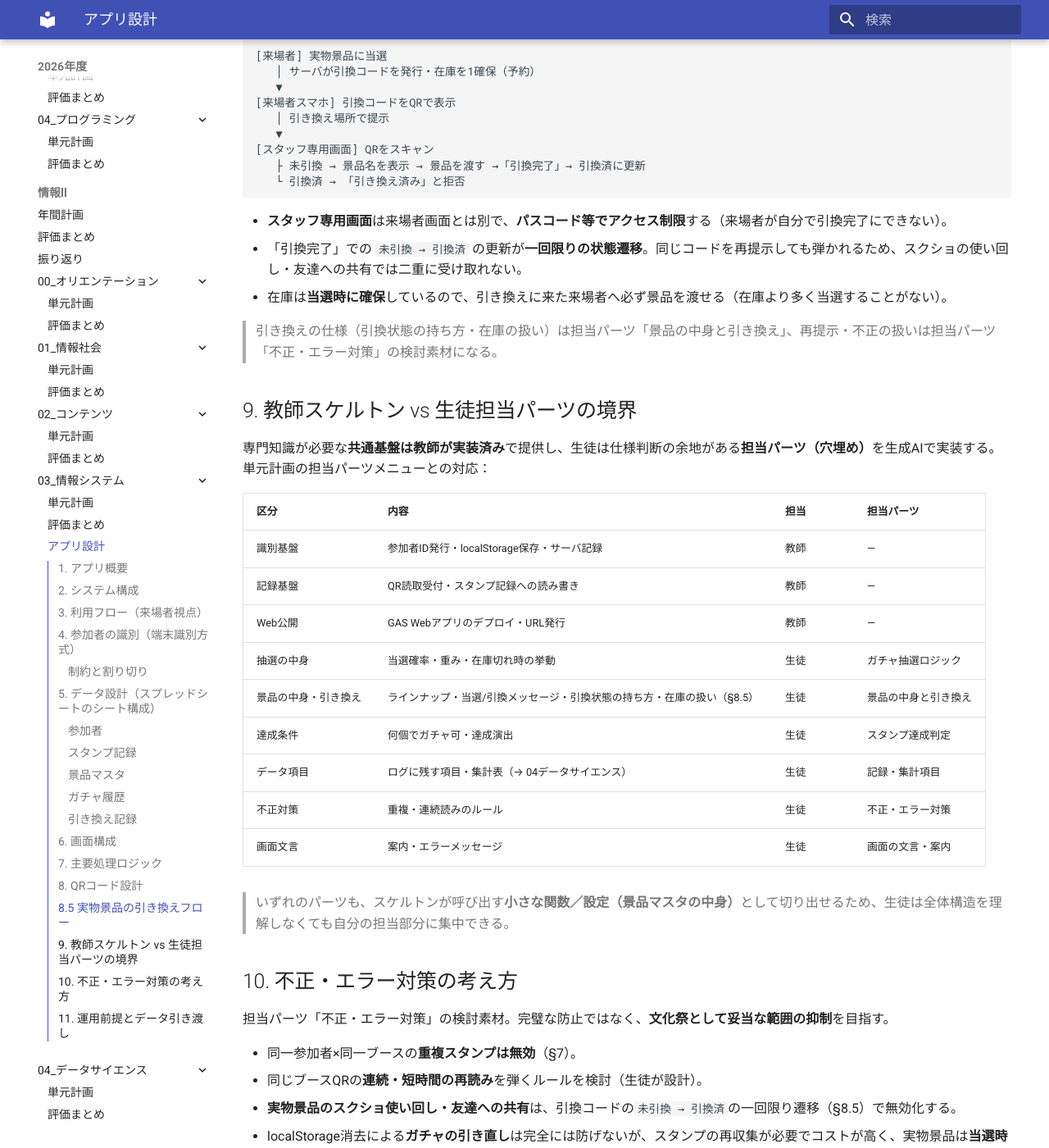
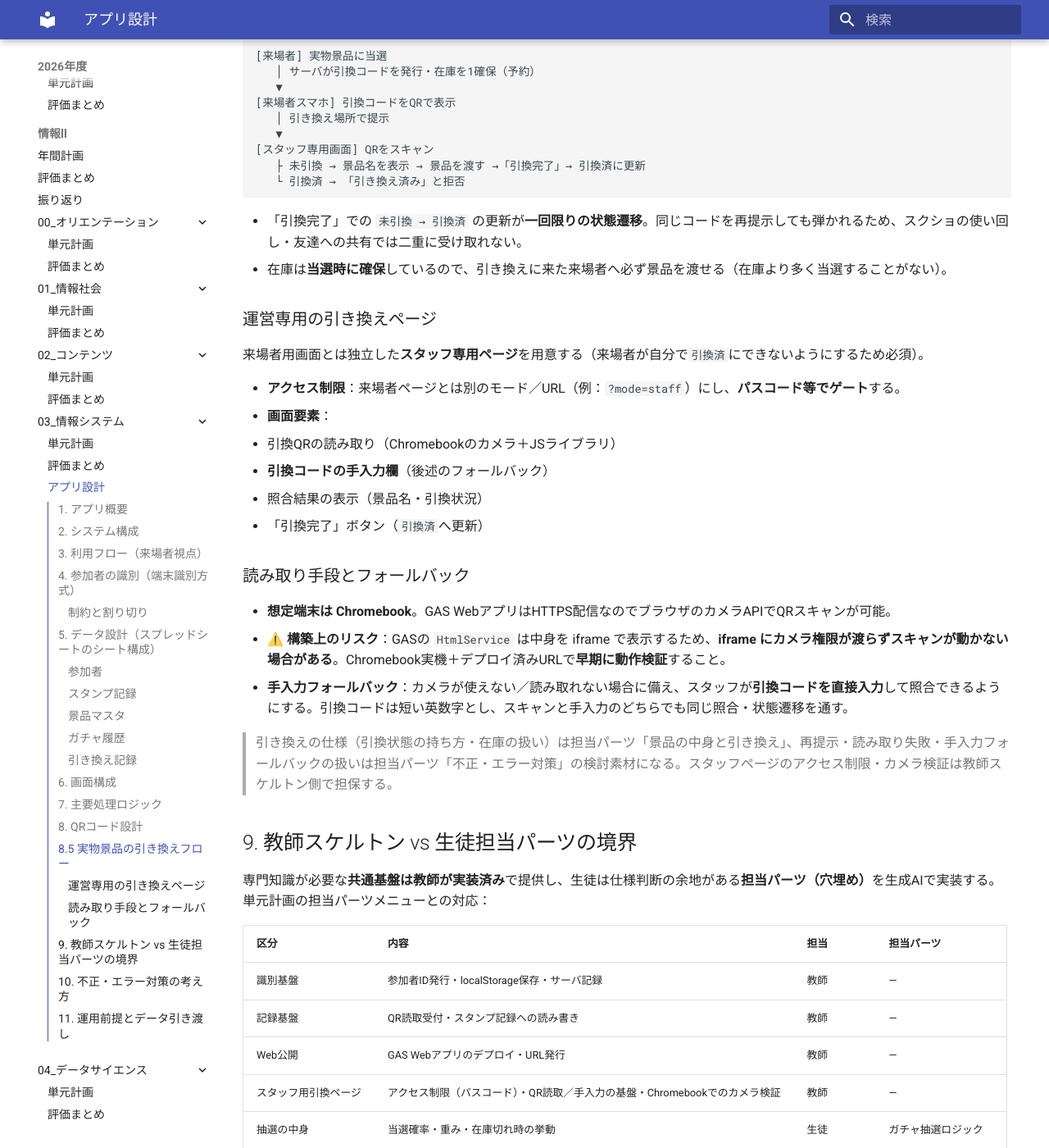
Before and after one commit to mmmmatsuuuu/edu, an MkDocs documentation site: the page built from docs/2026/informa2/03_情報システム/03_アプリ設計.md, in a window 1280 px wide and 1400 px high, scrolled down 4618 px. Shown: the whole window at 82% size. Built offline with MkDocs 1.6.1 and Material for MkDocs 9.7.7, drawn with Linux system fonts in a browser that asks for light colours.

Commit message:
Add: スタッフ用引換ページ・手入力フォールバック・カメラ検証リスク
- 運営専用ページ（パスコード制限・画面要素）を独立サブセクション化
- QR読み取り失敗に備えた引換コード手入力フォールバックを追記
- Chromebook×GAS iframe のカメラ権限リスクと早期検証を明記
- 境界表にスタッフ用引換ページ（教師スケルトン）を追加

Co-Authored-By: Claude Opus 4.8 <noreply@anthropic.com>

````diff
--- a/docs/2026/informa2/03_情報システム/03_アプリ設計.md
+++ b/docs/2026/informa2/03_情報システム/03_アプリ設計.md
@@ -143,11 +143,27 @@ UIの設計思想・見た目は前単元「コンテンツ」の成果（[02_
    └ 引換済 → 「引き換え済み」と拒否
 ```
 
-- **スタッフ専用画面**は来場者画面とは別で、**パスコード等でアクセス制限**する（来場者が自分で引換完了にできない）。
 - 「引換完了」での `未引換 → 引換済` の更新が**一回限りの状態遷移**。同じコードを再提示しても弾かれるため、スクショの使い回し・友達への共有では二重に受け取れない。
 - 在庫は**当選時に確保**しているので、引き換えに来た来場者へ必ず景品を渡せる（在庫より多く当選することがない）。
 
-> 引き換えの仕様（引換状態の持ち方・在庫の扱い）は担当パーツ「景品の中身と引き換え」、再提示・不正の扱いは担当パーツ「不正・エラー対策」の検討素材になる。
+### 運営専用の引き換えページ
+
+来場者用画面とは独立した**スタッフ専用ページ**を用意する（来場者が自分で`引換済`にできないようにするため必須）。
+
+- **アクセス制限**：来場者ページとは別のモード／URL（例：`?mode=staff`）にし、**パスコード等でゲート**する。
+- **画面要素**：
+  - 引換QRの読み取り（Chromebookのカメラ＋JSライブラリ）
+  - **引換コードの手入力欄**（後述のフォールバック）
+  - 照合結果の表示（景品名・引換状況）
+  - 「引換完了」ボタン（`引換済`へ更新）
+
+### 読み取り手段とフォールバック
+
+- **想定端末は Chromebook**。GAS WebアプリはHTTPS配信なのでブラウザのカメラAPIでQRスキャンが可能。
+- ⚠️ **構築上のリスク**：GASの `HtmlService` は中身を iframe で表示するため、**iframe にカメラ権限が渡らずスキャンが動かない場合がある**。Chromebook実機＋デプロイ済みURLで**早期に動作検証**すること。
+- **手入力フォールバック**：カメラが使えない／読み取れない場合に備え、スタッフが**引換コードを直接入力**して照合できるようにする。引換コードは短い英数字とし、スキャンと手入力のどちらでも同じ照合・状態遷移を通す。
+
+> 引き換えの仕様（引換状態の持ち方・在庫の扱い）は担当パーツ「景品の中身と引き換え」、再提示・読み取り失敗・手入力フォールバックの扱いは担当パーツ「不正・エラー対策」の検討素材になる。スタッフページのアクセス制限・カメラ検証は教師スケルトン側で担保する。
 
 ## 9. 教師スケルトン vs 生徒担当パーツの境界
 
@@ -158,6 +174,7 @@ UIの設計思想・見た目は前単元「コンテンツ」の成果（[02_
 | 識別基盤 | 参加者ID発行・localStorage保存・サーバ記録 | 教師 | — |
 | 記録基盤 | QR読取受付・スタンプ記録への読み書き | 教師 | — |
 | Web公開 | GAS Webアプリのデプロイ・URL発行 | 教師 | — |
+| スタッフ用引換ページ | アクセス制限（パスコード）・QR読取／手入力の基盤・Chromebookでのカメラ検証 | 教師 | — |
 | 抽選の中身 | 当選確率・重み・在庫切れ時の挙動 | 生徒 | ガチャ抽選ロジック |
 | 景品の中身・引き換え | ラインナップ・当選/引換メッセージ・引換状態の持ち方・在庫の扱い（§8.5） | 生徒 | 景品の中身と引き換え |
 | 達成条件 | 何個でガチャ可・達成演出 | 生徒 | スタンプ達成判定 |
````
